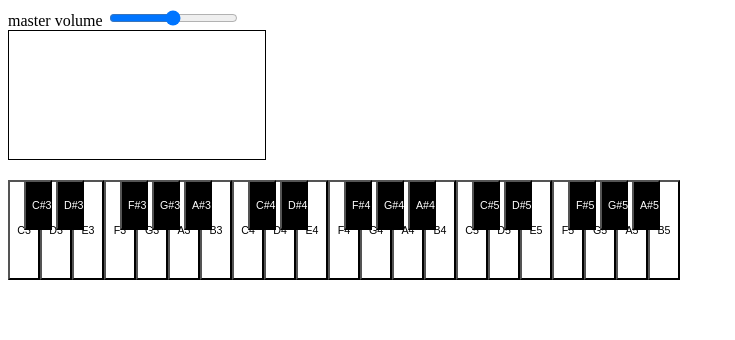
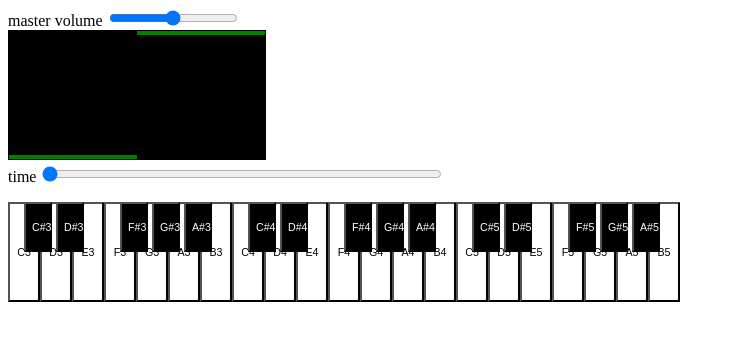
Before and after one commit to reverietracker/chromatic, a website built with webpack: page index.html in a window 1280 px wide. Shown: the whole page, without its empty margins (0-735 px from the left). Built offline with nearby package versions, Linux system fonts and the light colour scheme.

Commit message:
time scrub control

```diff
--- a/index.html
+++ b/index.html
@@ -8,6 +8,9 @@
             <label for="master-volume">master volume</label> <input type="range" min="0" max="500" value="250" id="master-volume">
         </div>
         <canvas id="scope" width="256" height="128"></canvas>
+        <div>
+            <label for="scrub">time</label> <input type="range" min="0" max="120" value="0" id="scrub">
+        </div>
         <ul id="keyboard"></ul>
     </body>
 </html>
--- a/src/audio.js
+++ b/src/audio.js
@@ -37,6 +37,7 @@ export class AudioController extends EventEmitter {
     }
     stop() {
         this.ticSynth.frameCallback = null;
+        this.emit('stop');
     }
     setVolume(vol) {
         this.volume = vol;
--- a/src/chromatic.css
+++ b/src/chromatic.css
@@ -1,5 +1,9 @@
 #scope {
     border: 1px solid black;
+}
+
+#scrub {
+    width: 400px;
 }
 
 #keyboard {
--- a/src/index.js
+++ b/src/index.js
@@ -9,6 +9,7 @@ const KEY_POSITIONS = [0, 0.5, 1, 1.5, 2, 3, 3.5, 4, 4.5, 5, 5.5, 6];
 const audio = new AudioController();
 
 const waveform = new SquareWave();
+const waveformGenerator = waveform.getFrameCallback(440);
 let currentKey = null;
 
 class Key {
@@ -45,7 +46,7 @@ class Key {
 document.addEventListener('DOMContentLoaded', () => {
     const masterVolumeControl = document.getElementById("master-volume");
     audio.setVolume(masterVolumeControl.value / 1000);
-    masterVolumeControl.addEventListener('change', () => {
+    masterVolumeControl.addEventListener('input', () => {
         audio.setVolume(masterVolumeControl.value / 1000);
     })
 
@@ -61,7 +62,19 @@ document.addEventListener('DOMContentLoaded', () => {
 
     const scopeCanvas = document.getElementById("scope");
     const scope = new Scope(scopeCanvas);
+    const scrubControl = document.getElementById("scrub");
+    const drawScopeAtScrubPosition = () => {
+        scope.drawFrame(waveformGenerator(scrubControl.value));
+    }
+    scrubControl.addEventListener('input', () => {
+        drawScopeAtScrubPosition();
+    });
+
+    drawScopeAtScrubPosition();
     audio.on('frame', (frameData) => {
         scope.drawFrame(frameData);
+    });
+    audio.on('stop', () => {
+        drawScopeAtScrubPosition();
     })
 });
--- a/src/scope.js
+++ b/src/scope.js
@@ -4,13 +4,16 @@ export class Scope {
         this.height = canvas.height;
         this.ctx = canvas.getContext('2d');
     }
-    drawFrame(frameData) {
+    clear() {
         this.ctx.fillStyle = "black";
         this.ctx.fillRect(0, 0, this.width, this.height);
+    }
+    drawFrame(frameData) {
+        this.clear();
         this.ctx.fillStyle = "green";
         for (let i = 0; i < 32; i++) {
             const level = (frameData.waveform[i] - 7.5) / 7.5 * frameData.volume / 15;
-            this.ctx.fillRect(i * this.width / 32, (level + 1) / 2 * this.height, this.width / 32, 4);
+            this.ctx.fillRect(i * this.width / 32, (level + 1) / 2 * (this.height - 4), this.width / 32, 4);
         }
     }
 }
```
